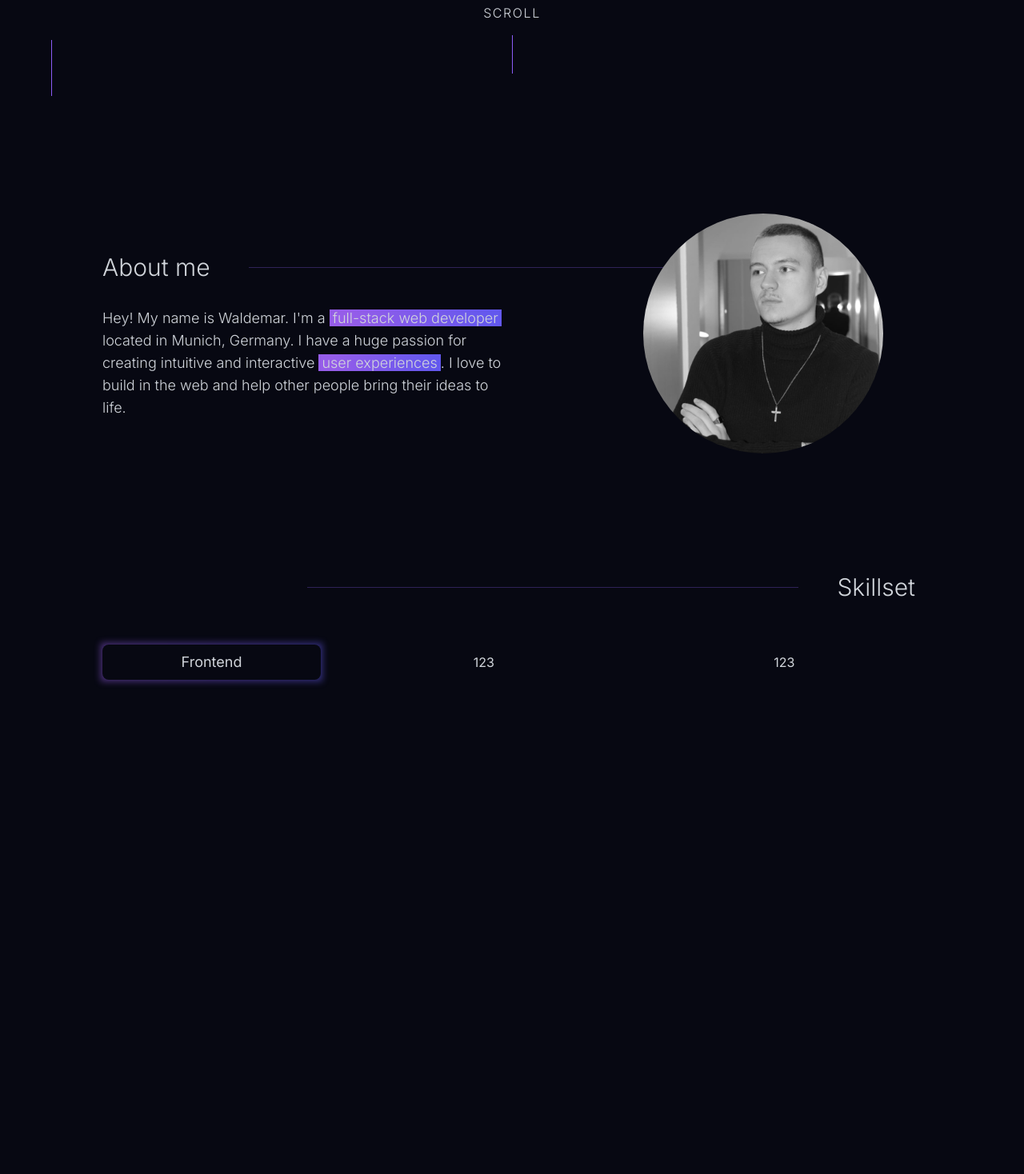
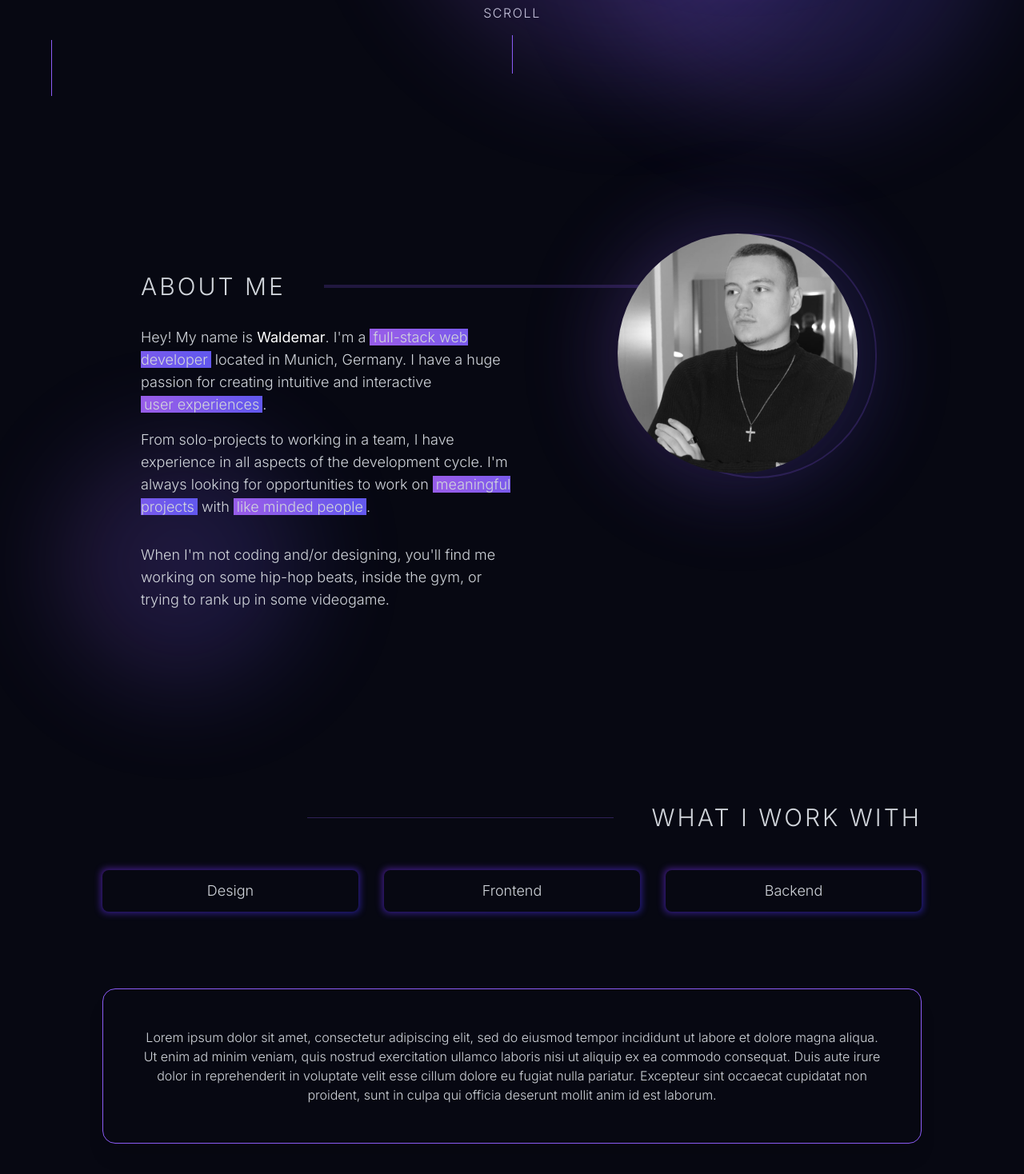
Before and after one commit to walde-dev/walde-portfolio, a Next.js app: page / in a window 1280 px wide. Shown: the part 672-2140 px from the top of the page at 80% size. Built offline with nearby package versions, Linux system fonts and the light colour scheme.

Commit message:
add some cool effects + hero section

```diff
--- /dev/null
+++ b/src/components/FancyTitle.tsx
@@ -0,0 +1,14 @@
+export default function FancyTitle({
+  children,
+}: {
+  children: React.ReactNode;
+}) {
+  return (
+    <div className="group relative flex flex-col rounded-lg">
+      <div className="gradient-bright absolute -inset-0.5 rounded-lg group-hover:transition-all group-hover:duration-200 duration-1000 group-hover:opacity-100 opacity-50 blur-sm" />
+      <div className="relative rounded-lg bg-[hsl(238,43%,5%)] py-3 px-7 text-lg font-light">
+        {children}
+      </div>
+    </div>
+  );
+}
--- /dev/null
+++ b/src/components/TextContainer.tsx
@@ -0,0 +1,15 @@
+export default function TextContainer({
+  children,
+  className,
+}: {
+  children: React.ReactNode;
+  className?: string;
+}) {
+  return (
+    <div
+      className={`flex items-center justify-center font-light rounded-2xl border border-violet-500 p-12 shadow-xl ${className}`}
+    >
+      {children}
+    </div>
+  );
+}
--- a/src/pages/index.tsx
+++ b/src/pages/index.tsx
@@ -1,11 +1,17 @@
 import type { NextPage } from "next";
 import Image from "next/image";
+import { useState } from "react";
+import FancyTitle from "../components/FancyTitle";
+import TextContainer from "../components/TextContainer";
 
 const Home: NextPage = () => {
   return (
     <div className="flex w-full max-w-5xl flex-1 flex-col pb-[1000px]">
       <div className="flex h-full flex-col justify-between md:h-screen ">
-        <div className="mt-12 w-full text-left md:mt-40">
+        <div className="relative mt-12 w-full text-left md:mt-40">
+          <BackgroundGlow className="gradient -right-24 top-24 h-[500px] w-[500px] rounded-full animation-delay-2000" />
+          <BackgroundGlow className="gradient right-24 top-0 h-[550px] w-[550px] rounded-full " />
+          <BackgroundGlow className="gradient right-0 -top-24 h-[450px] w-[450px] rounded-full animation-delay-4000" />
           <span className="flex-nowrap text-xl font-extralight">
             Hi, my name is
           </span>
@@ -63,38 +69,63 @@ function AboutMe() {
   return (
     <div
       id="aboutme"
-      className="relative flex  flex-col justify-center md:scroll-m-20"
+      className="relative flex flex-col justify-center md:scroll-m-20"
     >
-      <div className="absolute right-12">
+      <BackgroundGlow className="gradient -bottom-12 -left-12 h-[300px] w-[300px] rounded-full " />
+      <div className="relative rounded-xl px-12 pb-12 pt-6">
+        <div className="absolute right-20 -top-6">
+          <div className="gradient absolute -inset-0.5 rounded-full opacity-20 blur-3xl" />
+          <div className="gradient absolute inset-6 rounded-full opacity-20 blur-3xl" />
+          <div className="absolute inset-x-6 h-full w-full rounded-full border-2 border-violet-500/20 " />
           <Image
             src="/images/walde_portrait.jpeg"
             alt="Waldemar Panin"
             width={300}
             height={300}
-          className="rounded-full"
+            className="rounded-full "
           />
         </div>
         <div className="flex flex-row items-center md:w-3/4">
-        <span className="min-w-fit text-right text-xl font-light md:text-3xl">
+          <span className="min-w-fit text-right text-xl font-light uppercase tracking-widest md:text-3xl">
             About me
           </span>
-        <hr className="ml-12 w-4/5 border-violet-500/30" />
+          <hr className="ml-12 w-4/5 border-2 border-violet-500/20" />
         </div>
-      <div className="mt-8 text-left text-lg font-light md:w-1/2">
+        <div className="mt-8 flex flex-col gap-4 text-left text-lg font-light md:w-1/2">
           <p>
-          Hey! My name is Waldemar. I&apos;m a{" "}
+            Hey! My name is{" "}
+            <span className="font-normal text-white">Waldemar</span>. I&apos;m a{" "}
             <span className="gradient-bg px-1">full-stack web developer</span>{" "}
             located in Munich, Germany. I have a huge passion for creating
             intuitive and interactive{" "}
-          <span className="gradient-bg px-1">user experiences</span>. I love to
-          build in the web and help other people bring their ideas to life.
+            <span className="gradient-bg whitespace-nowrap px-1">
+              user experiences
+            </span>
+            .
           </p>
+          <p>
+            From solo-projects to working in a team, I have experience in all
+            aspects of the development cycle. I&apos;m always looking for
+            opportunities to work on{" "}
+            <span className="gradient-bg px-1">meaningful projects</span> with{" "}
+            <span className="gradient-bg px-1">like minded people</span>.
+          </p>
+          <p className="mt-4">
+            When I&apos;m not coding and/or designing, you&apos;ll find me
+            working on some hip-hop beats, inside the gym, or trying to rank up
+            in some videogame.
+          </p>
+        </div>
       </div>
     </div>
   );
 }
 
 function Skillset() {
+  const [selectedTab, setSelectedTab] = useState<
+    "design" | "frontend" | "backend"
+  >("design");
+
   function Skill({ name, icon }: { name: string; icon: string }) {
     return (
       <div className="flex flex-col items-center gap-4">
@@ -118,21 +149,34 @@ function Skillset() {
     >
       <div className="flex flex-row items-center md:w-3/4">
         <hr className="mr-12 w-4/5 border-violet-500/30" />
-        <span className="min-w-fit text-right text-xl font-light md:text-3xl">
-          Skillset
+        <span className="min-w-fit text-right text-xl font-light uppercase tracking-widest md:text-3xl">
+          What I work with
         </span>
       </div>
-      <div className="mt-12 flex w-full flex-row items-center justify-center gap-8">
-        {/** Design */}
-        <div className="relative flex flex-col w-full  rounded-lg ">
-          <div className="-inset-0.5 opacity-50 absolute gradient blur-sm" />
-          <div className="relative bg-[hsl(238,43%,5%)] rounded-lg py-2 px-5 text-lg">Frontend</div>
+      <div className="flex flex-col items-center justify-center gap-24">
+        <div className="mt-12 grid w-full grid-cols-3 flex-row items-center justify-evenly gap-8">
+          <FancyTitle>Design</FancyTitle>
+          <FancyTitle>Frontend</FancyTitle>
+          <FancyTitle>Backend</FancyTitle>
         </div>
-        {/** Frontend */}
-        <div className="flex flex-col w-full rounded-lg py-4 px-12">123</div>
-        {/** Backend */}
-        <div className="flex flex-col w-full rounded-lg py-4 px-12">123</div>
+        <TextContainer>
+          Lorem ipsum dolor sit amet, consectetur adipiscing elit, sed do
+          eiusmod tempor incididunt ut labore et dolore magna aliqua. Ut enim ad
+          minim veniam, quis nostrud exercitation ullamco laboris nisi ut
+          aliquip ex ea commodo consequat. Duis aute irure dolor in
+          reprehenderit in voluptate velit esse cillum dolore eu fugiat nulla
+          pariatur. Excepteur sint occaecat cupidatat non proident, sunt in
+          culpa qui officia deserunt mollit anim id est laborum.
+        </TextContainer>
       </div>
     </div>
   );
 }
+
+function BackgroundGlow({ className }: { className?: string }) {
+  return (
+    <div
+      className={`absolute animate-wiggle opacity-20 blur-3xl ${className}`}
+    />
+  );
+}
--- a/src/styles/globals.css
+++ b/src/styles/globals.css
@@ -11,12 +11,26 @@
     @apply bg-gradient-to-r from-[#965de9] to-[#6358ee];
   }
 
+  .gradient-bright {
+    @apply bg-gradient-to-br from-[hsl(264,100%,60%)] to-[hsl(244,100%,60%)];
+  }
+
   .logo {
-    @apply ml-1 group-hover:ml-0 cursor-pointer fill-gray-300 transition-all duration-300 group-hover:h-8 group-hover:w-8 group-hover:animate-flip-once group-hover:fill-violet-500;
+    @apply ml-1 cursor-pointer fill-gray-300 transition-all duration-300 group-hover:ml-0 group-hover:h-8 group-hover:w-8 group-hover:animate-flip-once group-hover:fill-violet-500;
   }
 
   .hover-box {
     @apply invisible absolute ml-[32px] rounded-lg py-4 px-6 opacity-0 group-hover:visible group-hover:border-2 group-hover:border-violet-500 group-hover:opacity-100 group-hover:transition-all group-hover:duration-300 group-hover:ease-in;
+  }
+}
+
+@layer utilities {
+  .animation-delay-2000 {
+    animation-delay: 2s;
+  }
+
+  .animation-delay-4000 {
+    animation-delay: 4s;
   }
 }
 
--- a/tailwind.config.cjs
+++ b/tailwind.config.cjs
@@ -8,14 +8,21 @@ module.exports = {
       },
       animation: {
         "flip-once": "flip 350ms linear normal",
+        wiggle: "wiggle 4s ease-in-out infinite",
       },
       keyframes: {
         flip: {
           "0%": { transform: "rotateY(0deg)" },
-          "50%" : { transform: "rotateY(180deg)" },
+          "50%": { transform: "rotateY(180deg)" },
           "100%": { transform: "rotateY(360deg)" },
         },
-      }
+        wiggle: {
+          "0%": { transform: "translate(0px, 0px) scale(1)" },
+          "33%": { transform: "translate(30px, -50px) scale(0.9)" },
+          "66%": { transform: "translate(-20px, 20px) scale(1.1)" },
+          "100%": { transform: "translate(0px, 0px) scale(1)" },
+        },
+      },
     },
   },
   plugins: ["postcss-import", "tailwindcss/nesting"],
```
Lines whose indentation alone changed are shown as unchanged.
